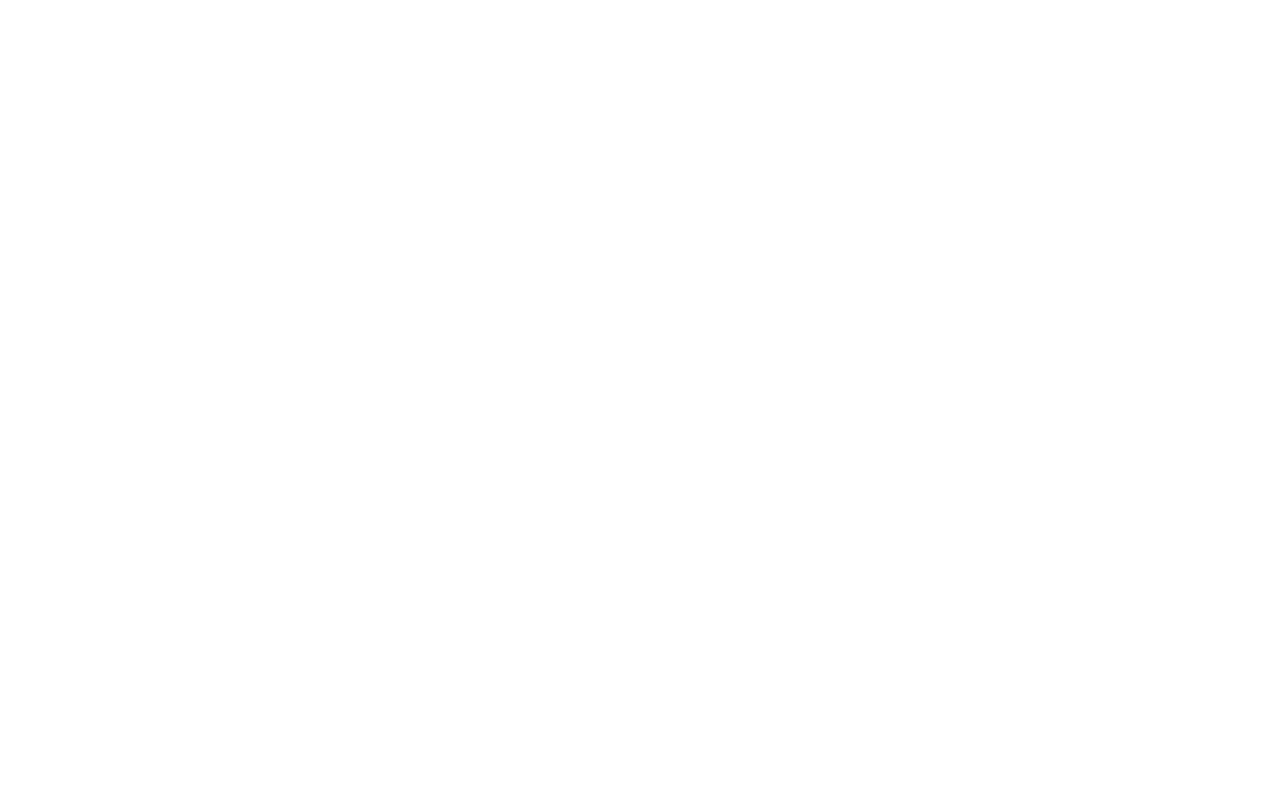
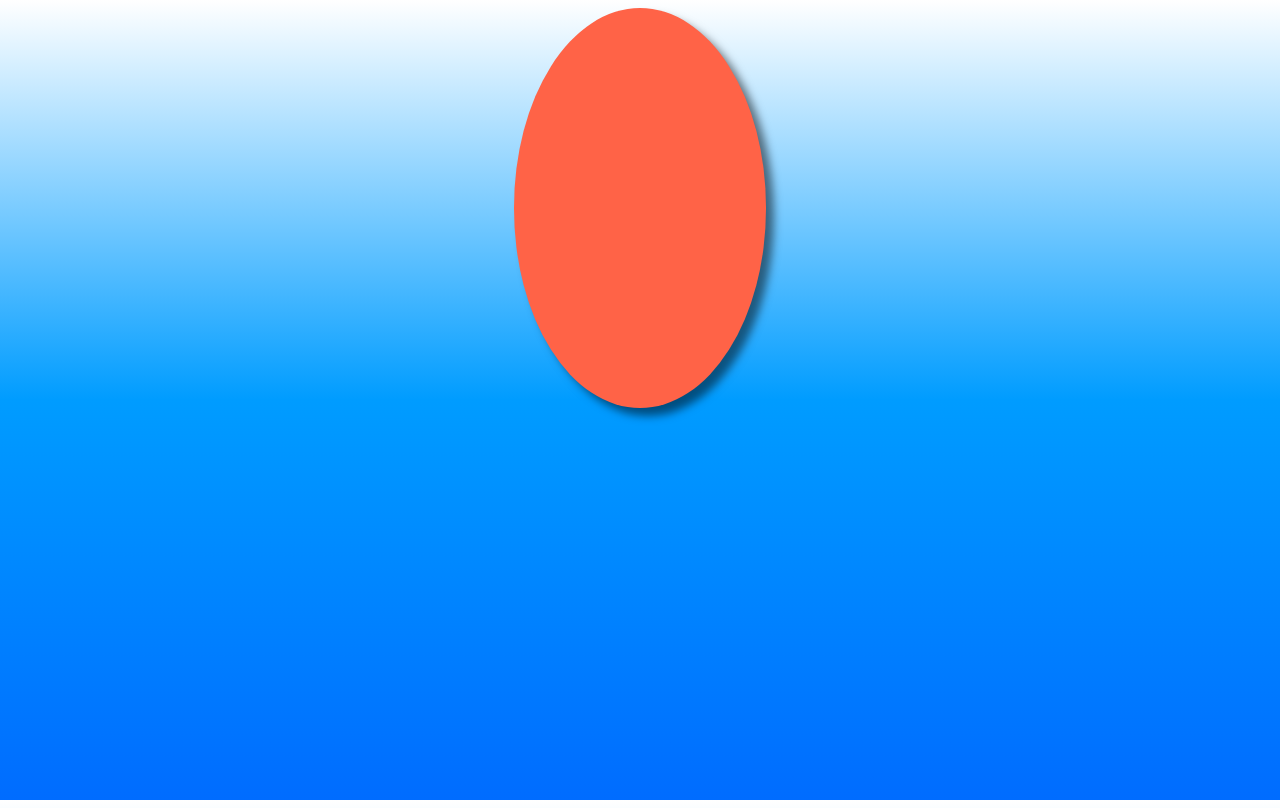
Before and after one commit to juanpablomayor/miproyectoweb, a plain HTML site: page index.html in a window 1280 px wide. Drawn offline with Linux system fonts and the light colour scheme.

Commit message:
index con css

```diff
--- /dev/null
+++ b/estilos.css
@@ -0,0 +1,22 @@
+html,body{
+	height: 100%;
+}
+body {
+	/*background:lightblue;*/
+	background: linear-gradient(#fff,#009CFF, #006CFF);
+}
+
+.caja{
+	background:tomato;
+	border-radius:50%;
+	box-shadow: 0.5em 0.5em 0.5em rgba(0,0,0,0.5);
+	height: 400px;
+	margin:0 auto;
+	width: 20%;
+	transition:all linear 3s;
+}
+.caja:hover{
+	background:gold;
+	border-radius:0;
+	cursor:pointer;
+}
--- a/index.html
+++ b/index.html
@@ -1,10 +1,11 @@
 <!DOCTYPE html>
 <html lang="es">
 <head>
+    <link rel="stylesheet" href="estilos.css">
 	<meta charset="UTF-8">
 	<title>Mi proyecyo Web</title>
 </head>
 <body>
-
+	<div class="caja">  </div>
 </body>
 </html>
```
